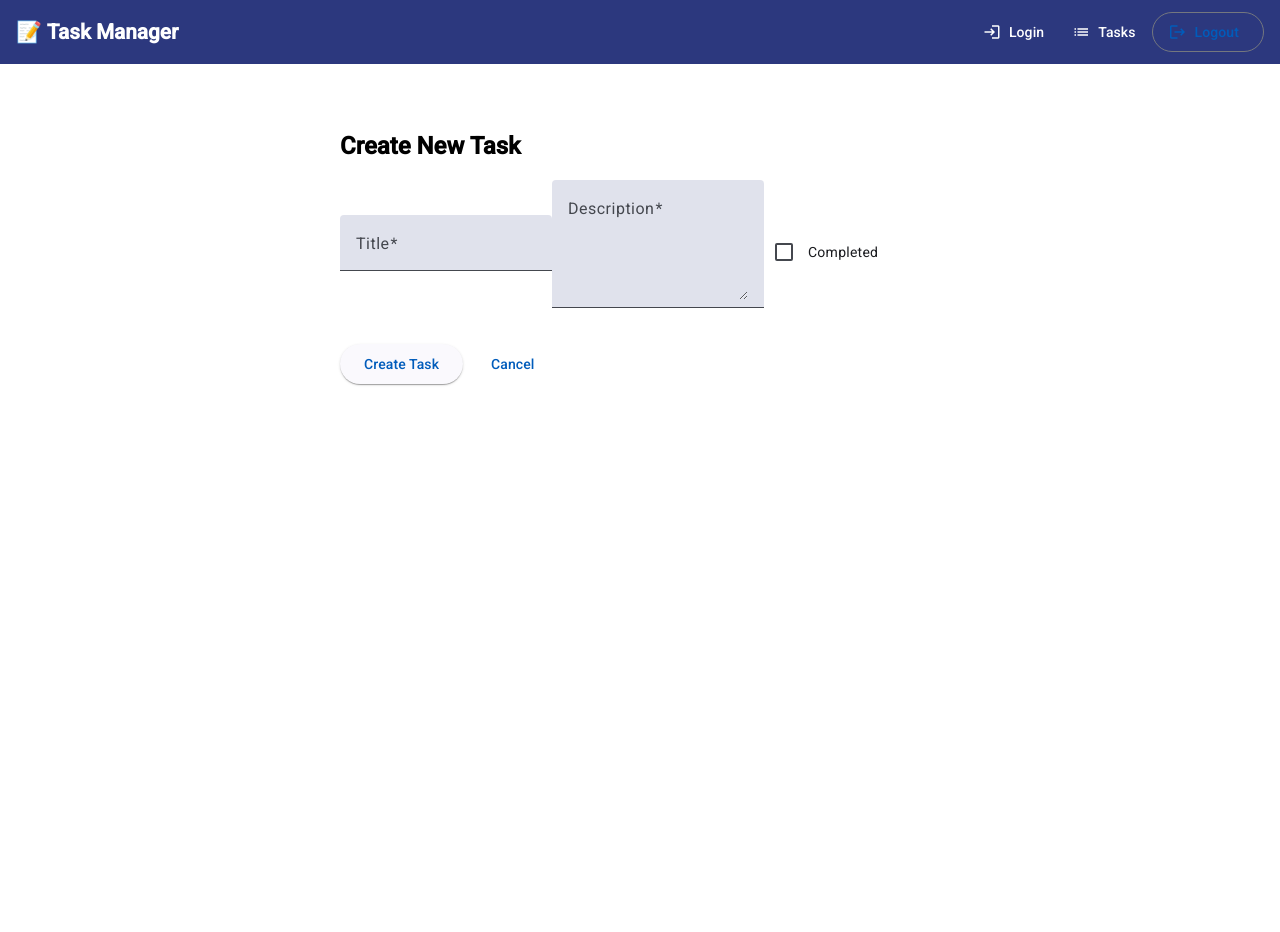
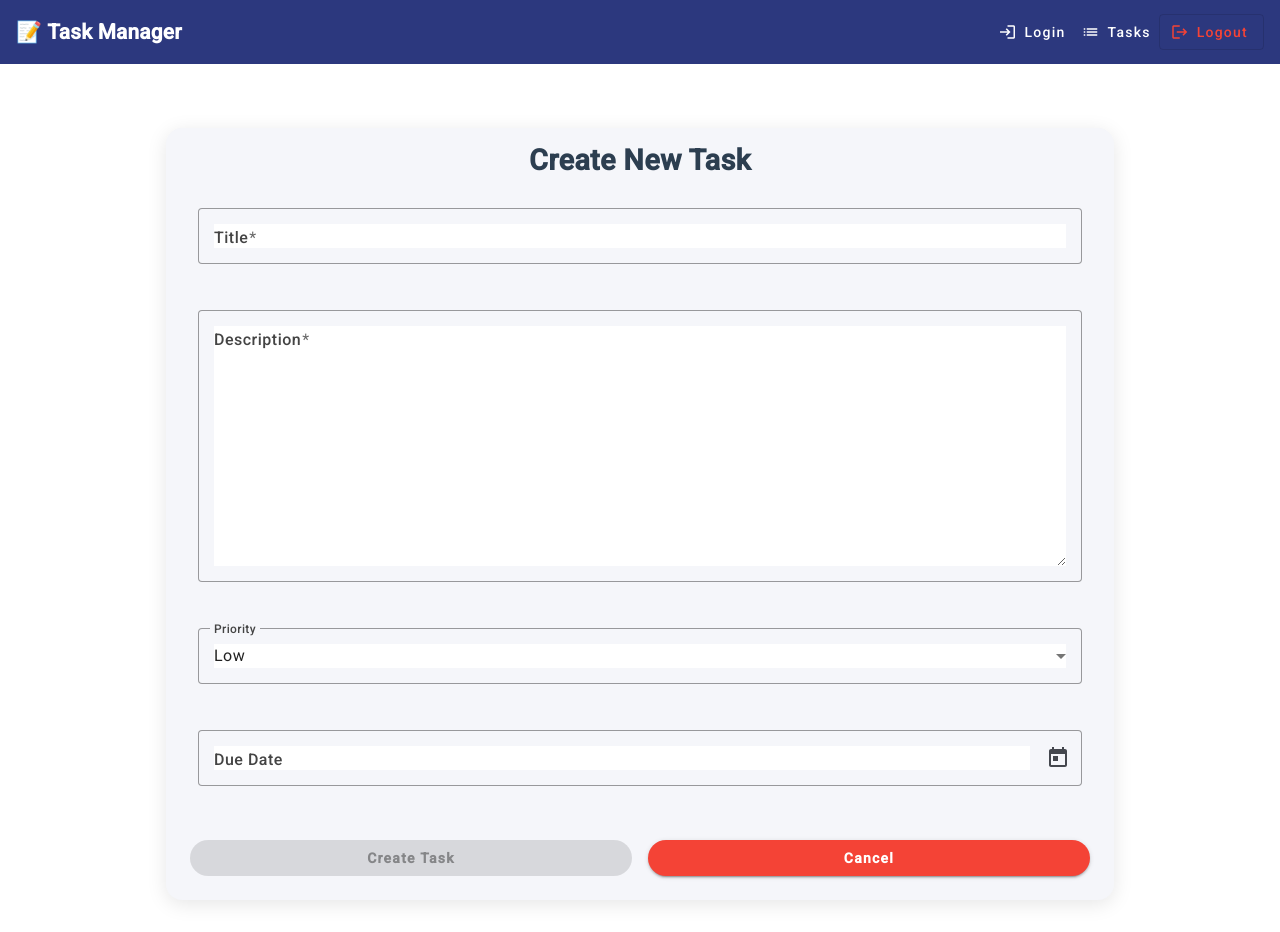
Before and after one commit to sconde2020/task-manager, an Angular app: page /tasks/new in a window 1280 px wide. Before the commit the page ends 800 px from the top, so only its background shows below. Built offline with nearby package versions, Linux system fonts and the light colour scheme; sample sign-in values are in the browser's storage.

Commit message:
Improving task-new component

```diff
--- a/src/app/app.config.ts
+++ b/src/app/app.config.ts
@@ -4,12 +4,13 @@ import { provideRouter } from '@angular/router';
 import { routes } from './app.routes';
 import { HTTP_INTERCEPTORS, provideHttpClient, withInterceptorsFromDi } from '@angular/common/http';
 import { AuthInterceptor } from './core/interceptors/auth.interceptor';
+import { MatNativeDateModule } from '@angular/material/core';
 
 export const appConfig: ApplicationConfig = {
   providers: [
     provideZoneChangeDetection({ eventCoalescing: true }),
     provideRouter(routes),
     provideHttpClient(withInterceptorsFromDi()),
-    { provide: HTTP_INTERCEPTORS, useClass: AuthInterceptor, multi: true }
+    { provide: HTTP_INTERCEPTORS, useClass: AuthInterceptor, multi: true },
   ]
 };
--- a/src/app/features/authentication/login/login.component.css
+++ b/src/app/features/authentication/login/login.component.css
@@ -0,0 +1,9 @@
+mat-card {
+    width: 100%;
+    max-width: 400px;
+    padding: 24px;
+}
+
+.full-width {
+    width: 100%;
+}
--- a/src/app/features/authentication/register/register.component.css
+++ b/src/app/features/authentication/register/register.component.css
@@ -1,3 +1,13 @@
+mat-card {
+    width: 100%;
+    max-width: 400px;
+    padding: 24px;
+}
+
+.full-width {
+    width: 100%;
+}
+
 .snackbar-success {
   background-color: #4caf50; /* green */
   color: white;
--- a/src/app/features/task/task-new/task-new.component.css
+++ b/src/app/features/task/task-new/task-new.component.css
@@ -1,20 +1,84 @@
 .task-new-container {
-    max-width: 600px;
-    margin: auto;
-    padding: 2rem;
+  margin-top: 2rem; /* réduit l’espace vertical */
+  display: flex;
+  justify-content: center;
+  padding: 1rem;
+}
+
+@media (max-width: 768px) {
+  .task-new-container {
+    margin-top: 1rem;
+    padding: 0.5rem;
+  }
+}
+
+mat-card {
+  padding: 1rem;
+  border-radius: 16px;
+  background-color: #f5f6fa;
+  box-shadow: 0 4px 20px rgba(0, 0, 0, 0.1);
+}
+
+mat-card-title {
+  text-align: center;
+  font-size: 1.8rem;
+  font-weight: 700;
+  margin-bottom: 2rem;
+  color: #2c3e50;
+}
+
+mat-form-field {
+  width: 100%;
+  margin-bottom: 1.5rem;
+}
+
+mat-form-field.mat-form-field {
+  font-size: 14px;
+}
+
+mat-label {
+  font-weight: 500;
+  color: #444;
+}
+
+mat-select, input[matInput], textarea[matInput] {
+  background: #fff;
+}
+
+textarea[matInput] {
+  min-height: 100px;
+  resize: vertical;
+}
+
+.button-group {
+  display: flex;
+  justify-content: space-between;
+  flex-wrap: wrap;
+  gap: 1rem;
+  margin-top: 1.5rem;
+}
+
+.button-group button {
+  flex: 1 1 45%;
+  min-width: 120px;
+  border-radius: 24px;
+  font-weight: 600;
+}
+
+.error-message, .success-message {
+  text-align: center;
+  margin-top: 1rem;
+  font-weight: 500;
+}
+
+.error-message p {
+  color: #e53935;
+}
+
+.success-message p {
+  color: #43a047;
 }
 
 .full-width {
     width: 100%;
-    margin-bottom: 1rem;
 }
-
-.form-buttons {
-    display: flex;
-    gap: 1rem;
-    margin-top: 1rem;
-}
-
-mat-checkbox {
-    margin-top: 1rem;
-}
--- a/src/app/features/task/task-new/task-new.component.html
+++ b/src/app/features/task/task-new/task-new.component.html
@@ -1,26 +1,54 @@
+@let cardTitle = isEditMode ? 'Edit Task' : 'Create New Task';
+
+
 <div class="task-new-container">
-    <h2>{{ isEditMode ? 'Edit Task' : 'Create New Task' }}</h2>
+    <form [formGroup]="taskForm" (ngSubmit)="onSubmit()" class="task-form">
+      <mat-card>
+        <mat-card-title>{{ cardTitle }}</mat-card-title>
 
-    <form [formGroup]="taskForm" (ngSubmit)="onSubmit()">
-      <mat-form-field appearance="fill">
+        <mat-card-content>
+          <mat-form-field appearance="outline" class="full-width">
             <mat-label>Title</mat-label>
             <input matInput formControlName="title" required />
           </mat-form-field>
 
-      <mat-form-field appearance="fill">
+          <mat-form-field appearance="outline" class="full-width">
             <mat-label>Description</mat-label>
-        <textarea matInput formControlName="description" rows="4" required></textarea>
+            <textarea matInput formControlName="description" rows="10"></textarea>
           </mat-form-field>
 
-      <mat-checkbox formControlName="done">Completed</mat-checkbox>
+          <mat-form-field appearance="outline" class="full-width">
+            <mat-label>Priority</mat-label>
+            <mat-select formControlName="priority">
+              <mat-option value="LOW">Low</mat-option>
+              <mat-option value="MEDIUM">Medium</mat-option>
+              <mat-option value="HIGH">High</mat-option>
+            </mat-select>
+          </mat-form-field>
 
-      <div class="form-buttons">
-        <button mat-raised-button color="primary" type="submit">
-          {{ isEditMode ? 'Update' : 'Create' }} Task
+          <mat-form-field appearance="outline" class="full-width">
+            <mat-label>Due Date</mat-label>
+            <input matInput [matDatepicker]="picker" formControlName="dueDate" />
+            <mat-datepicker-toggle matSuffix [for]="picker"></mat-datepicker-toggle>
+            <mat-datepicker #picker></mat-datepicker>
+          </mat-form-field>
+        </mat-card-content>
+
+        <mat-card-actions class="button-group">
+          <button mat-raised-button color="primary" type="submit" [disabled]="taskForm.invalid">
+            Create Task
           </button>
-        <button routerLink="/tasks" mat-button color="accent" type="button">
+          <button mat-raised-button color="warn" type="button" (click)="onCancel()">
             Cancel
           </button>
+        </mat-card-actions>
+      </mat-card>
+    </form>
+
+    <div class="error-message" *ngIf="errorMessage">
+        <p>{{ errorMessage }}</p>
     </div>
-    </form>
+    <div class="success-message" *ngIf="successMessage">
+        <p>{{ successMessage }}</p>
     </div>
+</div>
--- a/src/app/features/task/task-new/task-new.component.ts
+++ b/src/app/features/task/task-new/task-new.component.ts
@@ -3,9 +3,12 @@ import { FormGroup, FormBuilder, Validators, ReactiveFormsModule } from '@angula
 import { ActivatedRoute, Router, RouterModule } from '@angular/router';
 import { CommonModule } from '@angular/common';
 import { MatButtonModule } from '@angular/material/button';
-import { MatCheckboxModule } from '@angular/material/checkbox';
 import { MatFormFieldModule } from '@angular/material/form-field';
 import { MatInputModule } from '@angular/material/input';
+import { MatDatepickerModule } from '@angular/material/datepicker';
+import { MatCardModule } from '@angular/material/card';
+import { MatNativeDateModule } from '@angular/material/core';
+import { MatSelectModule } from '@angular/material/select';
 import { TaskService } from '../../../core/services/task.service';
 
 @Component({
@@ -13,11 +16,14 @@ import { TaskService } from '../../../core/services/task.service';
   imports: [
     CommonModule,
     RouterModule,
-    ReactiveFormsModule,
     MatFormFieldModule,
     MatInputModule,
-    MatCheckboxModule,
+    MatSelectModule,
+    MatDatepickerModule,
+    MatNativeDateModule,
+    MatCardModule,
     MatButtonModule,
+    ReactiveFormsModule,
   ],
   templateUrl: './task-new.component.html',
   styleUrl: './task-new.component.css'
@@ -26,6 +32,8 @@ export class TaskNewComponent implements OnInit {
   taskForm: FormGroup;
   isEditMode: boolean = false;
   taskId?: number;
+  errorMessage: string = '';
+  successMessage: string = '';
 
   constructor(
     private fb: FormBuilder,
@@ -36,7 +44,8 @@ export class TaskNewComponent implements OnInit {
     this.taskForm = this.fb.group({
       title: ['', Validators.required],
       description: ['', Validators.required],
-      done: [false]
+      priority: ['LOW'],
+      dueDate: [null]
     });
   }
 
@@ -45,8 +54,8 @@ export class TaskNewComponent implements OnInit {
     if (id) {
       this.isEditMode = true;
       this.taskId = +id;
+      // Pre-fill the form with the previous values
       this.taskService.getTaskById(this.taskId).subscribe(task => {
-        // Pre-fill the form with the previous values
         this.taskForm.patchValue(task);
       });
     }
@@ -63,6 +72,8 @@ export class TaskNewComponent implements OnInit {
       ...(this.isEditMode ? {} : { createdAt: now })
     };
 
+    console.log('Task Data:', JSON.stringify(taskData, null, 2));
+
     if (this.isEditMode && this.taskId != null) {
       this.taskService.updateTask(this.taskId, taskData).subscribe(() => {
         this.router.navigate(['/tasks']);
@@ -73,4 +84,8 @@ export class TaskNewComponent implements OnInit {
       });
     }
   }
+
+  onCancel(): void {
+    this.router.navigate(['/tasks']);
+  }
 }
--- a/src/styles.css
+++ b/src/styles.css
@@ -1,4 +1,4 @@
-/* You can add global styles to this file, and also import other style files */
+@import '@angular/material/prebuilt-themes/indigo-pink.css';
 
 html, body { height: 100%; }
 body { margin: 0; font-family: Roboto, "Helvetica Neue", sans-serif; }
@@ -10,16 +10,6 @@ body { margin: 0; font-family: Roboto, "Helvetica Neue", sans-serif; }
     height: 100vh;
     padding-top: 60px; /* adjust this to move the form higher or lower */
   }
-
-mat-card {
-    width: 100%;
-    max-width: 400px;
-    padding: 24px;
-}
-
-.full-width {
-    width: 100%;
-}
 
 .button-row {
     display: flex;
```
Also changed, not shown: src/app/models/task.ts (+8 -6 lines). Lines whose indentation alone changed are shown as unchanged.
